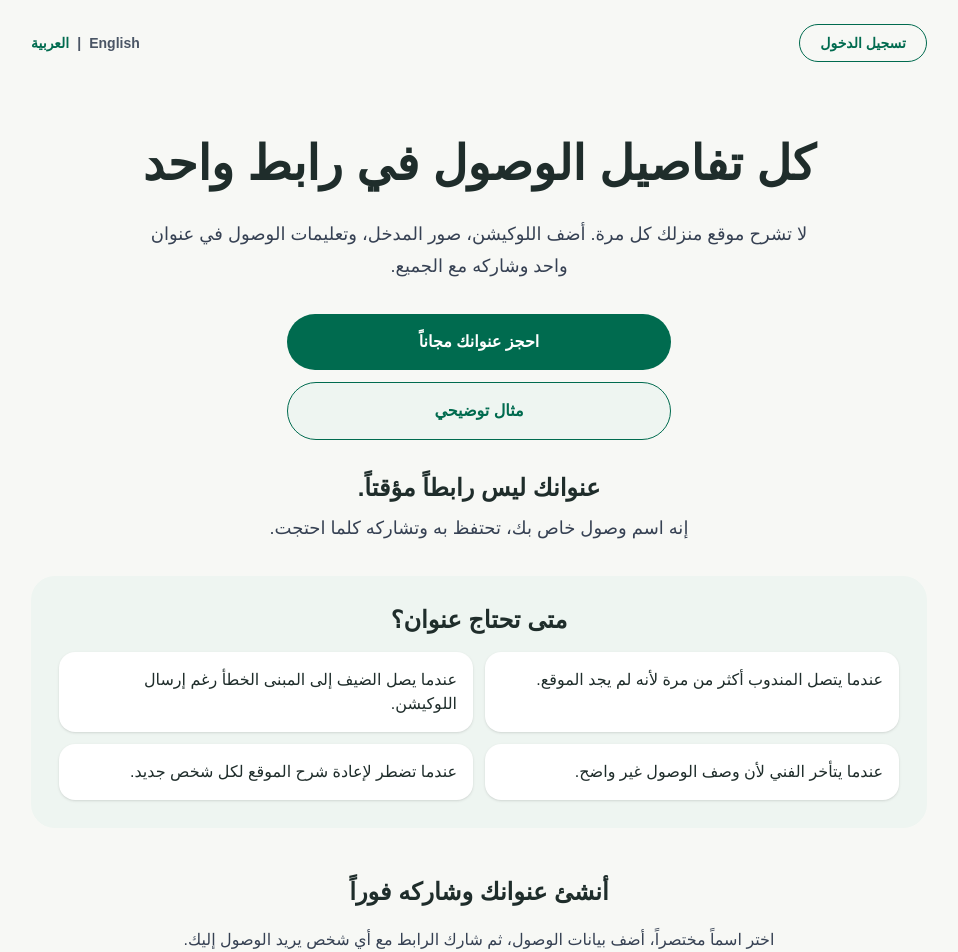
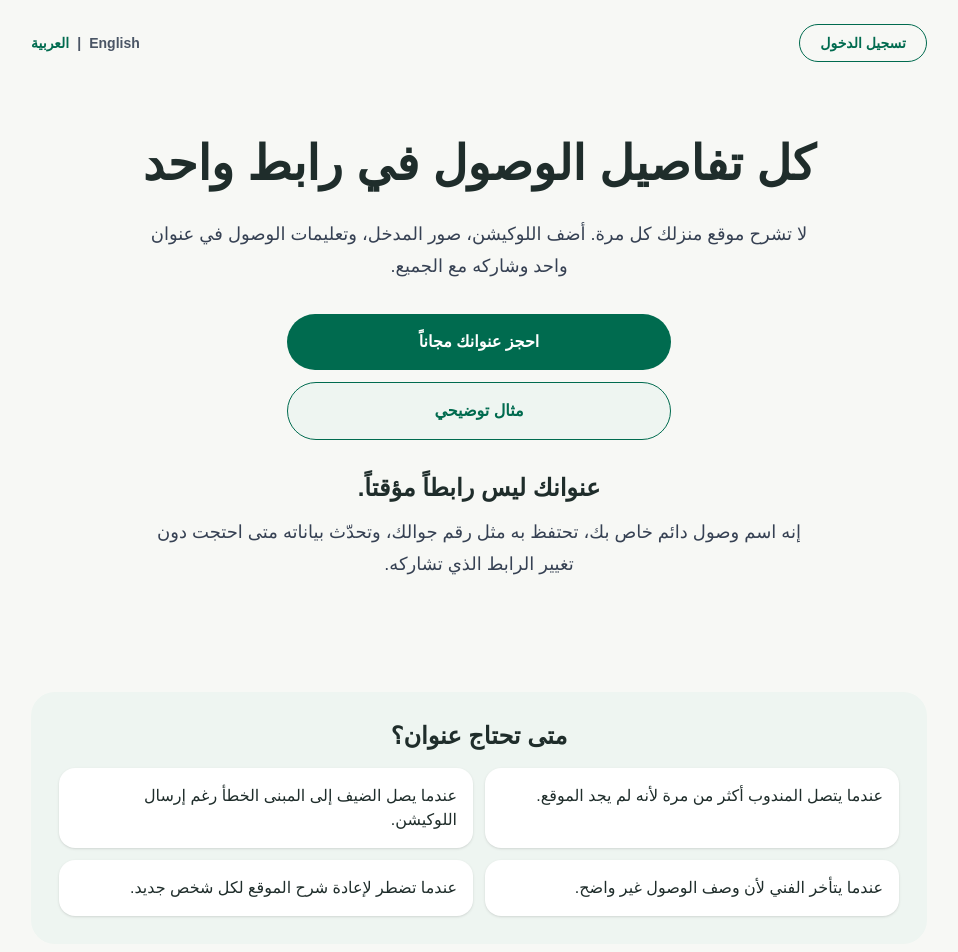
Before and after one commit to hammamghamdi/onwan, a Next.js app: page / in a window 1280 px wide. Shown: the top 952 px of the page, without its empty margins (161-1119 px from the left). Built offline with nearby package versions, Linux system fonts and the light colour scheme; no server answers.

Commit message:
strengthen homepage permanent address message

```diff
--- a/app/page.tsx
+++ b/app/page.tsx
@@ -16,7 +16,7 @@ const copy = {
     exampleCta: "مثال توضيحي",
     positioningTitle: "عنوانك ليس رابطاً مؤقتاً.",
     positioningText:
-      "إنه اسم وصول خاص بك، تحتفظ به وتشاركه كلما احتجت.",
+      "إنه اسم وصول دائم خاص بك، تحتفظ به مثل رقم جوالك، وتحدّث بياناته متى احتجت دون تغيير الرابط الذي تشاركه.",
     needsTitle: "متى تحتاج عنوان؟",
     needs: [
       "عندما يتصل المندوب أكثر من مرة لأنه لم يجد الموقع.",
@@ -38,7 +38,7 @@ const copy = {
     exampleCta: "View example",
     positioningTitle: "Your address is not a temporary link.",
     positioningText:
-      "It is your own access name that you keep and share whenever needed.",
+      "It is your own permanent access name. You keep it like a phone number, update its details whenever needed, and share the same link every time.",
     needsTitle: "When do you need Onwan?",
     needs: [
       "When a delivery driver keeps calling because they cannot find the place.",
@@ -152,14 +152,14 @@ export default function Home() {
           </div>
         </section>
 
-        <section className="mx-auto max-w-2xl pb-8 pt-2 text-center">
-          <h2 className="mb-2 text-2xl font-bold">{text.positioningTitle}</h2>
+        <section className="mx-auto max-w-2xl pb-16 pt-2 text-center sm:pb-20">
+          <h2 className="mb-3 text-2xl font-bold">{text.positioningTitle}</h2>
           <p className="text-lg leading-8 text-gray-700">
             {text.positioningText}
           </p>
         </section>
 
-        <section className="rounded-3xl bg-[#eef5f1] p-7 text-center">
+        <section className="mt-4 rounded-3xl bg-[#eef5f1] p-7 text-center sm:mt-8">
           <h2 className="mb-4 text-2xl font-bold">{text.needsTitle}</h2>
 
           <div
```
